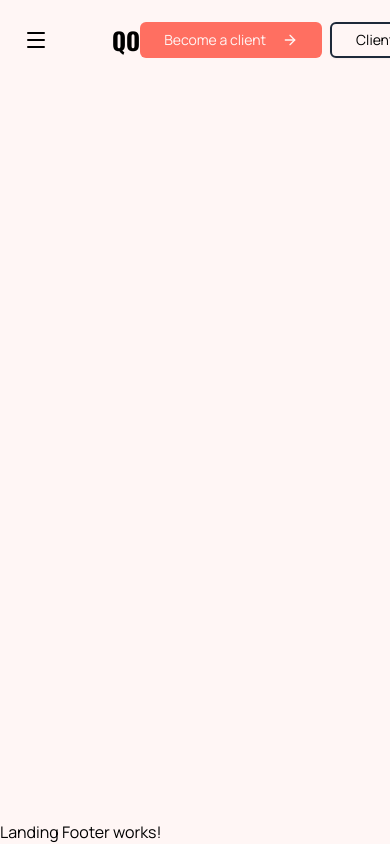
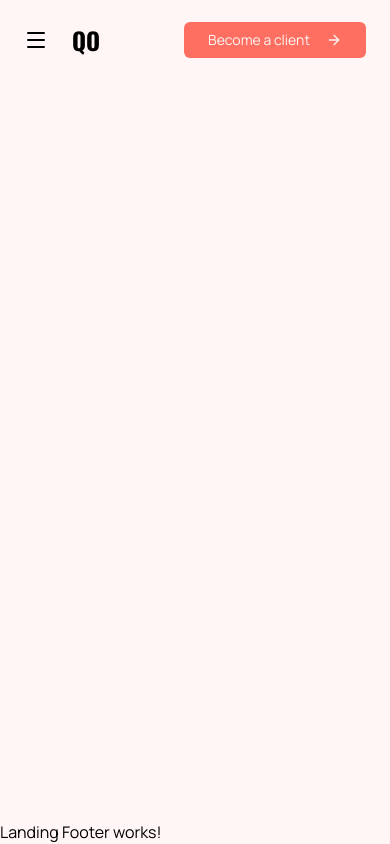
Before and after one commit to Adriasu09/theportiqo-website, a React (Vite) app: page / in a window 390 px wide. Built offline with nearby package versions, Linux system fonts and the light colour scheme.

Commit message:
fix: adjust layout spacing in LandingNavbar and wrap button in responsive div

```diff
--- a/src/layout/components/landingNavbar.tsx
+++ b/src/layout/components/landingNavbar.tsx
@@ -8,7 +8,7 @@ export const LandingNavbar = () => {
 
   return (
     <div className="fixed top-0 right-0 left-0 flex h-20 w-full items-center justify-between bg-cover px-6">
-      <div className="flex gap-16 items-center">
+      <div className="flex items-center gap-6">
         <Menu className="min-[1440px]:hidden" />
         <div className="font-oswald text-2xl font-black">QO</div>
       </div>
@@ -27,7 +27,9 @@ export const LandingNavbar = () => {
           <ArrowRight />
         </Button>
 
-        <Button variant="outline">{t("global.button.clients")}</Button>
+        <div className="max-[480px]:hidden">
+          <Button variant="outline">{t("global.button.clients")}</Button>
+        </div>
       </div>
     </div>
   );
```
